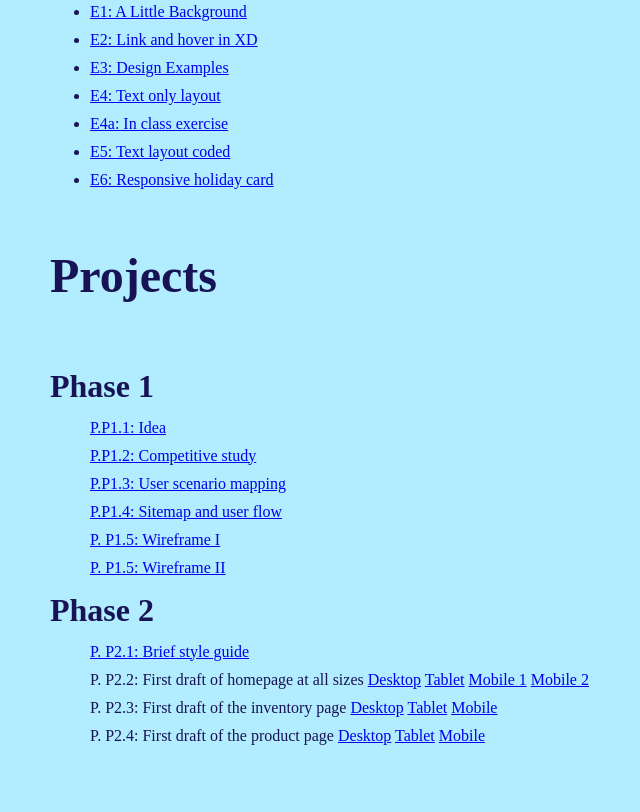
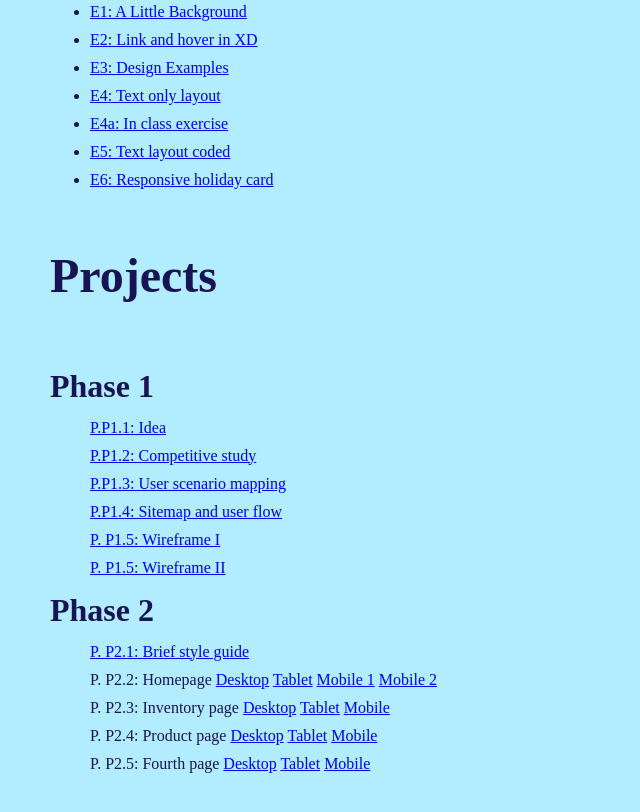
Before and after one commit to Jihyun77/avt415_f22, a plain HTML site: page index.html in a window 1280 px wide. Shown: the part 505-1317 px from the top of the page, without its empty margins (0-640 px from the left). Drawn offline with Linux system fonts and the light colour scheme.

Commit message:
Week 11 - adding project files

```diff
--- a/index.html
+++ b/index.html
@@ -34,21 +34,26 @@
 		<dd><a href="https://xd.adobe.com/view/82a3d010-aa08-4cc2-ac1d-599877e9c3dc-d7f0/">P. P1.5: Wireframe II</a></dd>
 		<dt>Phase 2</dt>
 		<dd><a href="https://xd.adobe.com/view/09b801cc-915a-465c-8562-dae5b41b1f9e-5ceb/">P. P2.1: Brief style guide</a></dd>
-		<dd>P. P2.2: First draft of homepage at all sizes
+		<dd>P. P2.2: Homepage
 		<a href="https://xd.adobe.com/view/a1a07489-11b4-4f84-a797-dd1fa6a35237-f4f3/" target="_blank"> Desktop</a>
 		<a href="https://xd.adobe.com/view/5970ec0e-4412-4953-b744-5268e6d69014-0c23/" target="_blank">Tablet</a>
 		<a href="https://xd.adobe.com/view/08885f7f-842b-4c8b-ae02-de8b20ae3a85-5ddb/" target="_blank"> Mobile 1</a>
 		<a href="https://xd.adobe.com/view/ae9316da-548b-4081-b6ce-eba427781b3c-fbc0/" target="_blank">Mobile 2</a>
 		</dd>
-		<dd>P. P2.3: First draft of the inventory page
+		<dd>P. P2.3: Inventory page
 		<a href="https://xd.adobe.com/view/06ff61f3-4e28-4a20-9534-42c1c0d38657-53ac/" target="_blank"> Desktop</a>
 		<a href="https://xd.adobe.com/view/c85ada9d-d7e9-4556-8af2-c4001a90a640-9d09/" target="_blank">Tablet</a>
 		<a href="https://xd.adobe.com/view/b2423783-88ec-4f7b-b50e-c0fa53997c26-e711/" target="_blank"> Mobile</a>
 		</dd>
-		<dd>P. P2.4: First draft of the product page
+		<dd>P. P2.4: Product page
 		<a href="https://xd.adobe.com/view/e13643af-d1da-4690-baac-771c9b30c0b0-b465/" target="_blank"> Desktop</a>
 		<a href="https://xd.adobe.com/view/1c10d2d4-5d4e-42ba-9377-4fc156cd17a1-4943/" target="_blank">Tablet</a>
 		<a href="https://xd.adobe.com/view/31af16a8-98c9-452f-8329-dd783cc39b13-64fc/" target="_blank"> Mobile</a>
+		</dd>
+		<dd>P. P2.5: Fourth page
+		<a href="https://xd.adobe.com/view/b889c4d2-6ad2-40be-9e36-397c01ebc8ec-edda/" target="_blank"> Desktop</a>
+		<a href="https://xd.adobe.com/view/a70f4fab-e25a-4ac9-a5c4-aaa49fdf5218-f25c/" target="_blank">Tablet</a>
+		<a href="https://xd.adobe.com/view/0fb4578c-49ba-477a-8b9c-0366fc4efd6e-5ae7/" target="_blank"> Mobile</a>
 		</dd>
 	</dl>
 </div>
```
